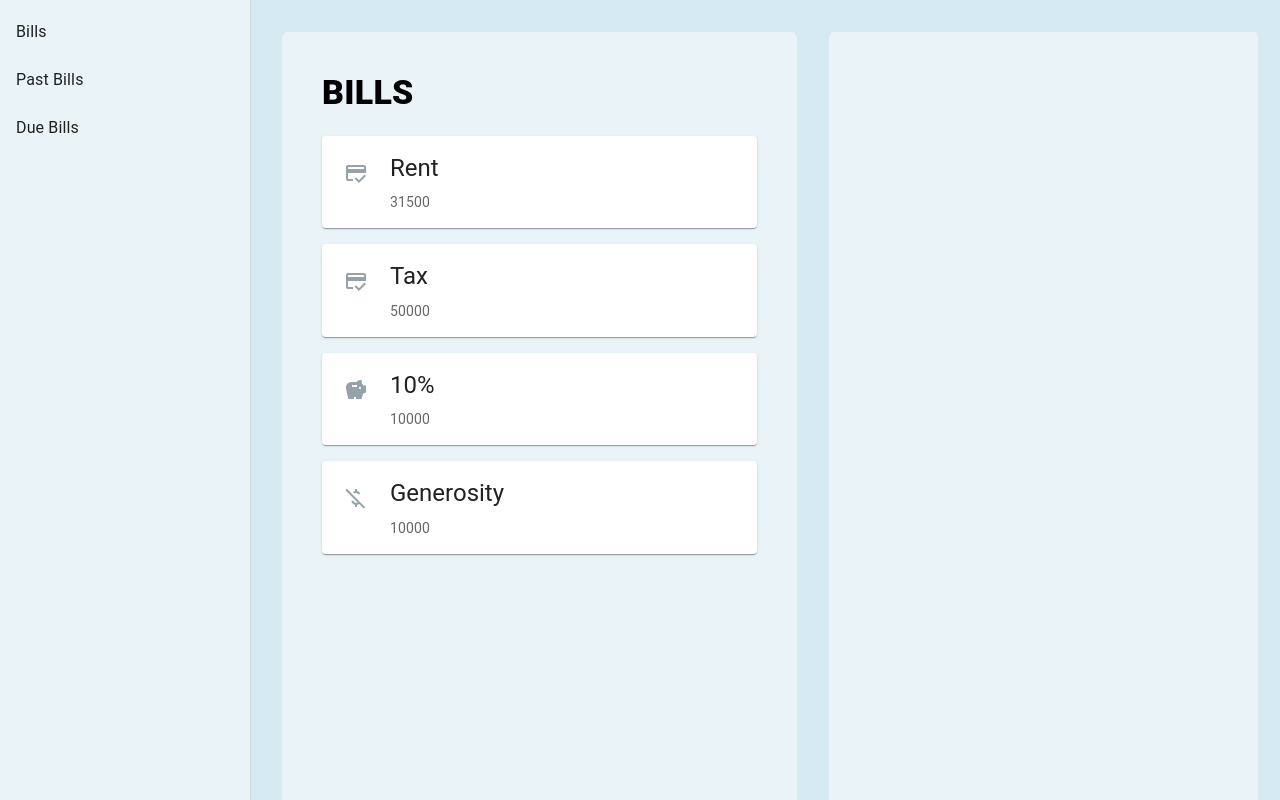
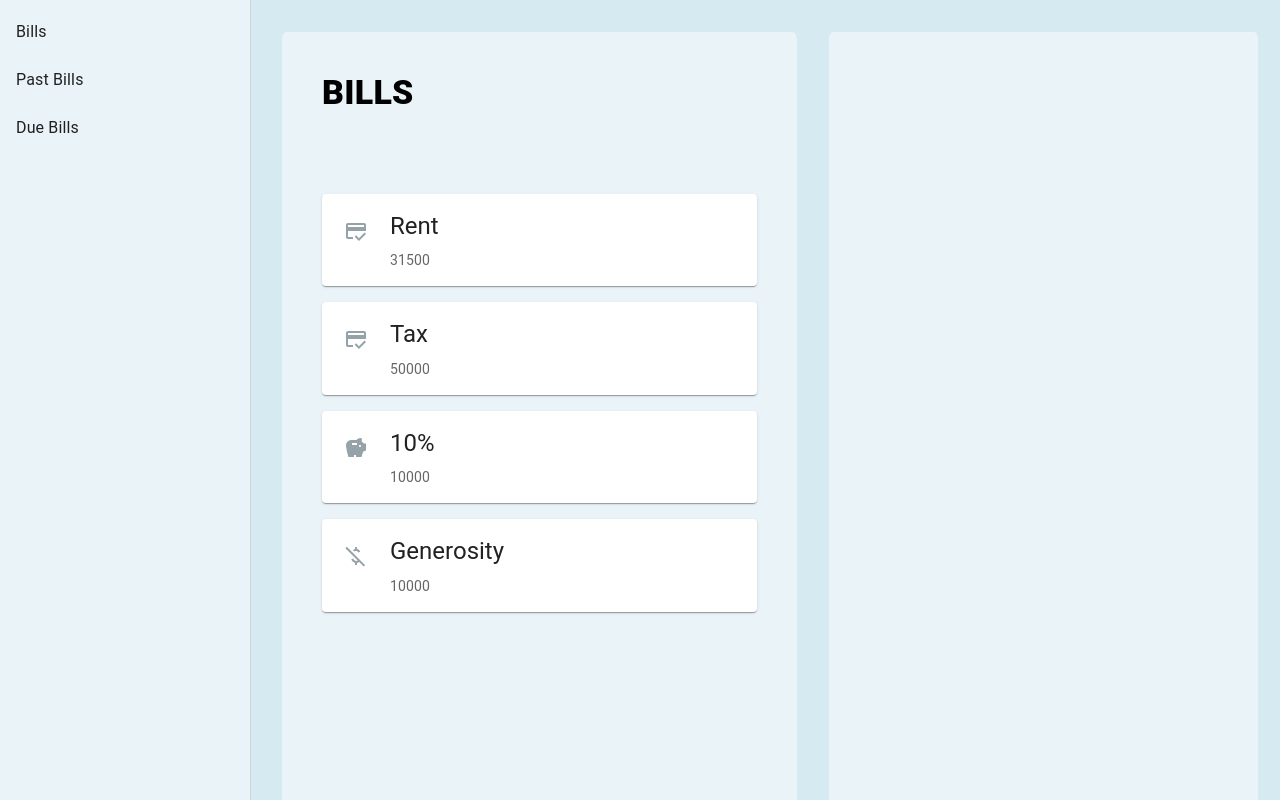
Before and after one commit to Akeyo21/FinManage-React, a React (Create React App) app: page / in a window 1280 px wide. Built offline with nearby package versions, Linux system fonts and the light colour scheme.

Commit message:
Remove fixed position within section header

```diff
--- a/src/components/SectionHeader.tsx
+++ b/src/components/SectionHeader.tsx
@@ -11,10 +11,7 @@ const SectionHeader = ({ text }: props) => {
     <Box
       m={2}
       sx={{
-        position: "fixed",
         backgroundColor: drawerBackgroundColor,
-        width: 'auto',
-        zIndex: 100,
       }}
     >
       <Typography variant="h4" fontWeight={800} textTransform="uppercase">
```
